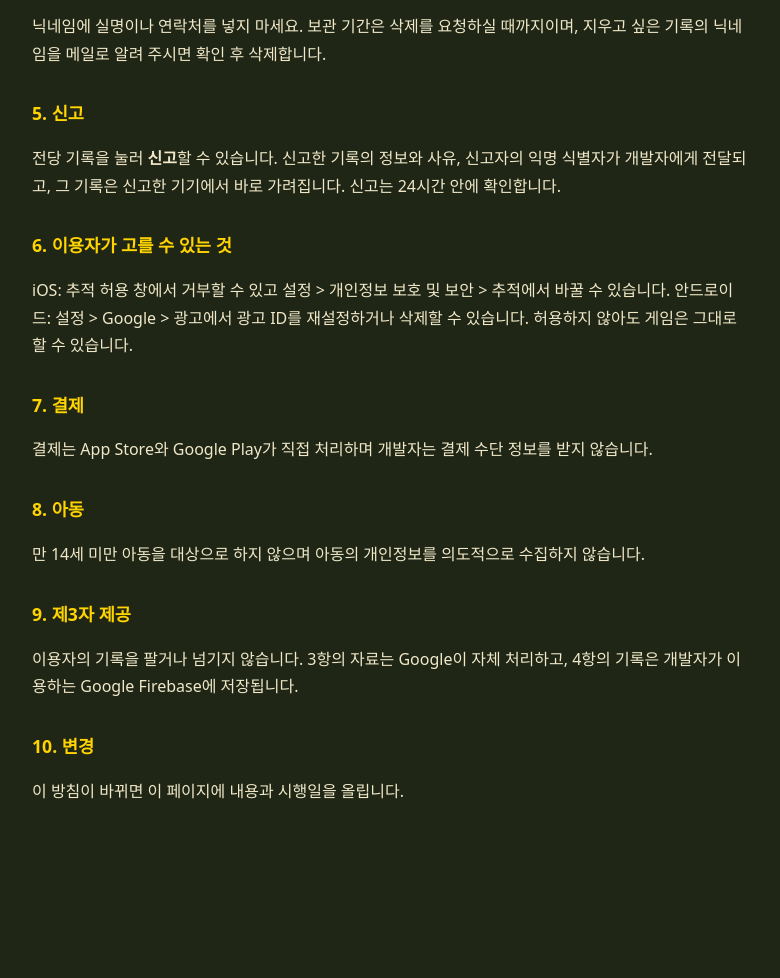
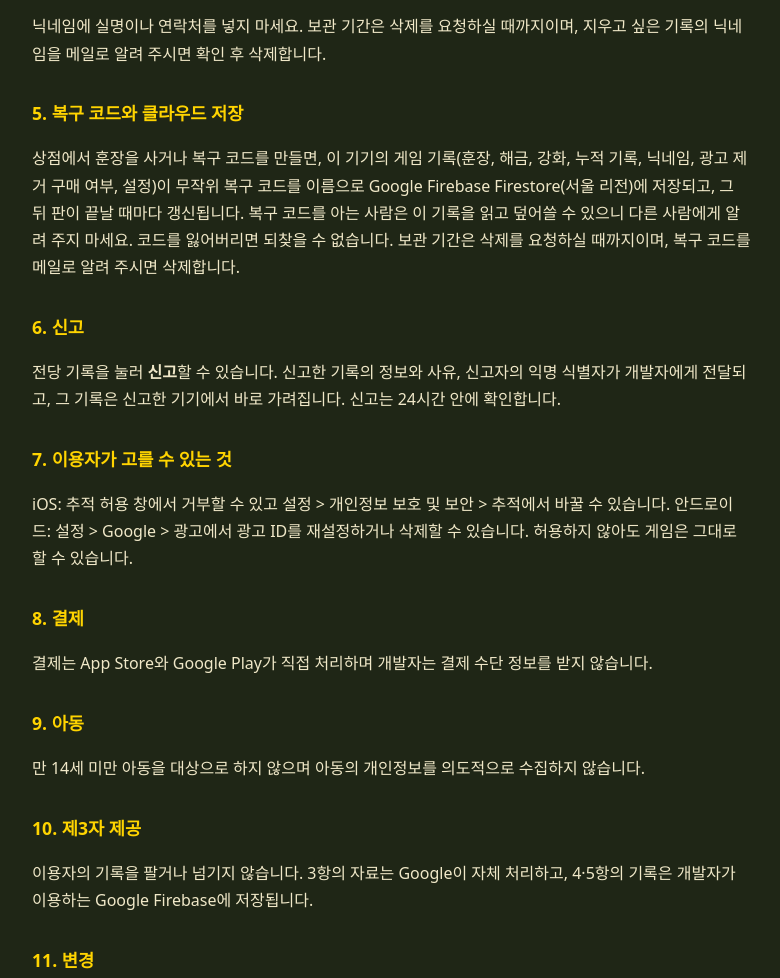
Before and after one commit to opop4615/opop4615.github.io, a plain HTML site: page odojjase/privacy.html in a window 1280 px wide. Shown: the part 882-1860 px from the top of the page, without its empty margins (248-1028 px from the left). Before the commit the page ends 1719 px from the top, so only its background shows below. Drawn offline with Linux system fonts and the light colour scheme.

Commit message:
오도짜세! 개인정보처리방침·지원: 복구 코드와 클라우드 저장 추가
Co-Authored-By: Claude Opus 5.5 <noreply@anthropic.com>

```diff
--- a/odojjase/privacy.html
+++ b/odojjase/privacy.html
@@ -8,9 +8,10 @@ main{padding:16px}h2{color:#ffd400;font-size:1.1rem;margin-top:1.8em}a{color:#ff
 <h2>4. 명예의 전당</h2><p>판이 끝나고 올리기를 고르면 다음이 Google Firebase Firestore(서울 리전)에 저장되고 <b>다른 이용자에게 공개</b>됩니다. 올리지 않으면 전송되지 않습니다.</p>
 <table><tr><th>항목</th><th>내용</th></tr><tr><td>닉네임</td><td>직접 입력한 이름(한글·영문·숫자)</td></tr><tr><td>판 요약</td><td>부품, 도장, 선임, 계급, 처치, 입수, 섬, 위험도, 점수, 클리어 여부, 게임 버전, 시각</td></tr><tr><td>익명 식별자</td><td>자동 발급되는 무작위 값. 이름·연락처와 연결되지 않습니다</td></tr></table>
 <p>닉네임에 실명이나 연락처를 넣지 마세요. 보관 기간은 삭제를 요청하실 때까지이며, 지우고 싶은 기록의 닉네임을 메일로 알려 주시면 확인 후 삭제합니다.</p>
-<h2>5. 신고</h2><p>전당 기록을 눌러 <b>신고</b>할 수 있습니다. 신고한 기록의 정보와 사유, 신고자의 익명 식별자가 개발자에게 전달되고, 그 기록은 신고한 기기에서 바로 가려집니다. 신고는 24시간 안에 확인합니다.</p>
-<h2>6. 이용자가 고를 수 있는 것</h2><p>iOS: 추적 허용 창에서 거부할 수 있고 설정 &gt; 개인정보 보호 및 보안 &gt; 추적에서 바꿀 수 있습니다. 안드로이드: 설정 &gt; Google &gt; 광고에서 광고 ID를 재설정하거나 삭제할 수 있습니다. 허용하지 않아도 게임은 그대로 할 수 있습니다.</p>
-<h2>7. 결제</h2><p>결제는 App Store와 Google Play가 직접 처리하며 개발자는 결제 수단 정보를 받지 않습니다.</p>
-<h2>8. 아동</h2><p>만 14세 미만 아동을 대상으로 하지 않으며 아동의 개인정보를 의도적으로 수집하지 않습니다.</p>
-<h2>9. 제3자 제공</h2><p>이용자의 기록을 팔거나 넘기지 않습니다. 3항의 자료는 Google이 자체 처리하고, 4항의 기록은 개발자가 이용하는 Google Firebase에 저장됩니다.</p>
-<h2>10. 변경</h2><p>이 방침이 바뀌면 이 페이지에 내용과 시행일을 올립니다.</p></main></body></html>
+<h2>5. 복구 코드와 클라우드 저장</h2><p>상점에서 훈장을 사거나 복구 코드를 만들면, 이 기기의 게임 기록(훈장, 해금, 강화, 누적 기록, 닉네임, 광고 제거 구매 여부, 설정)이 무작위 복구 코드를 이름으로 Google Firebase Firestore(서울 리전)에 저장되고, 그 뒤 판이 끝날 때마다 갱신됩니다. 복구 코드를 아는 사람은 이 기록을 읽고 덮어쓸 수 있으니 다른 사람에게 알려 주지 마세요. 코드를 잃어버리면 되찾을 수 없습니다. 보관 기간은 삭제를 요청하실 때까지이며, 복구 코드를 메일로 알려 주시면 삭제합니다.</p>
+<h2>6. 신고</h2><p>전당 기록을 눌러 <b>신고</b>할 수 있습니다. 신고한 기록의 정보와 사유, 신고자의 익명 식별자가 개발자에게 전달되고, 그 기록은 신고한 기기에서 바로 가려집니다. 신고는 24시간 안에 확인합니다.</p>
+<h2>7. 이용자가 고를 수 있는 것</h2><p>iOS: 추적 허용 창에서 거부할 수 있고 설정 &gt; 개인정보 보호 및 보안 &gt; 추적에서 바꿀 수 있습니다. 안드로이드: 설정 &gt; Google &gt; 광고에서 광고 ID를 재설정하거나 삭제할 수 있습니다. 허용하지 않아도 게임은 그대로 할 수 있습니다.</p>
+<h2>8. 결제</h2><p>결제는 App Store와 Google Play가 직접 처리하며 개발자는 결제 수단 정보를 받지 않습니다.</p>
+<h2>9. 아동</h2><p>만 14세 미만 아동을 대상으로 하지 않으며 아동의 개인정보를 의도적으로 수집하지 않습니다.</p>
+<h2>10. 제3자 제공</h2><p>이용자의 기록을 팔거나 넘기지 않습니다. 3항의 자료는 Google이 자체 처리하고, 4·5항의 기록은 개발자가 이용하는 Google Firebase에 저장됩니다.</p>
+<h2>11. 변경</h2><p>이 방침이 바뀌면 이 페이지에 내용과 시행일을 올립니다.</p></main></body></html>
```
Also changed, not shown: odojjase/support.html (+1 -1 lines).
